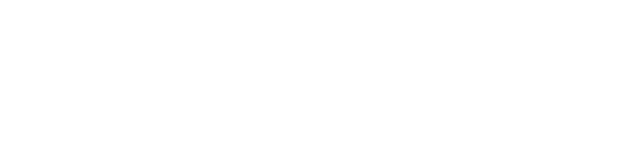
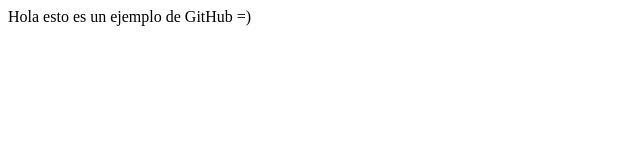
Before and after one commit to alvert/PrimerGit, a plain HTML site: page index.html in a window 1280 px wide. Shown: the whole page, without its empty margins (0-640 px from the left). Drawn offline with Linux system fonts and the light colour scheme.

Commit message:
Contenidos y Textos
Adicion de texto dentro del body

```diff
--- a/index.html
+++ b/index.html
@@ -14,6 +14,8 @@
 
 <body>
 
+Hola esto es un ejemplo de GitHub =)
+
 </body>
 
 </html>
```
